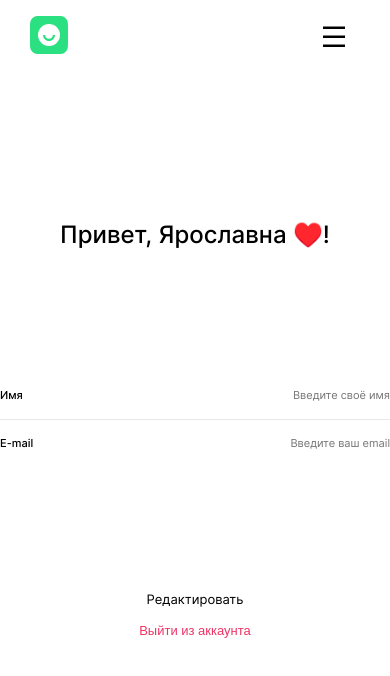
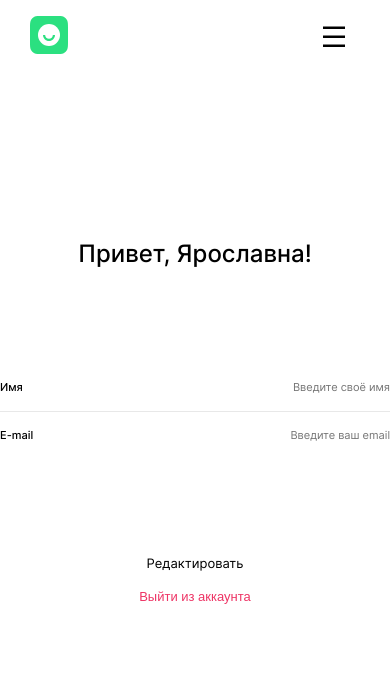
Before and after one commit to ykuptsova/movies-explorer-frontend, a React (Create React App) app: page /profile in a window 390 px wide. Shown: the top 676 px of the page. Built offline with nearby package versions, Linux system fonts and the light colour scheme.

Commit message:
profile upd
media query breakpoints added

```diff
--- a/src/components/Profile/Profile.css
+++ b/src/components/Profile/Profile.css
@@ -26,6 +26,7 @@
   font-weight: 500;
   font-size: 24px;
   line-height: 1.21;
+  text-align: center;
   margin: 0;
 }
 
@@ -76,7 +77,7 @@
 .profile__buttons-container {
   display: flex;
   flex-direction: column;
-  gap: 14px;
+  gap: 16px;
 }
 
 .profile__button-edit {
@@ -97,7 +98,6 @@
 
 .profile__button-save {
   background-color: #3456F3;
-  padding: 14px 168px;
   border-color: transparent;
   border-radius: 3px;
   color: #FFF;
@@ -107,6 +107,8 @@
   line-height: 1.21;
   transition: all .2s;
   cursor: pointer;
+  padding: 14px 168px;
+  width: 100%;
 }
 
 .profile__button-save:hover {
@@ -145,3 +147,36 @@
   text-align: center;
   color: #FF004C;
 }
+
+@media (max-width: 768px) {
+  .profile__form {
+    min-height: 445px;
+    gap: 96px;
+  }
+}
+
+@media (max-width: 320px) {
+  .profile__content {
+    padding-top: 70px;
+  }
+
+  .profile__form {
+    max-width: 260px;
+    min-height: 500px;
+    gap: 80px;
+  }
+
+  .profile__button-save {
+    padding: 15px 68px;
+  }
+
+  .profile__button-edit {
+    font-size: 12px;
+    line-height: 1.25;
+  }
+
+  .profile__button-exit {
+    font-size: 12px;
+    line-height: 1.25;
+  }
+}
--- a/src/components/Profile/Profile.js
+++ b/src/components/Profile/Profile.js
@@ -13,7 +13,7 @@ function Profile (props) {
       <Header handleSignIn={ props.handleSignIn } handleSignOut={ props.handleSignOut }/>
       <section className="profile__content">
         <form className="profile__form" name="profile">
-        <h1 className="profile__title">{`Привет, ${user.name || ''} ♥️!`}</h1>
+        <h1 className="profile__title">{`Привет, ${user.name || ''}!`}</h1>
         <div className="profile__labels-container">
           <label className="profile__label">
             <span className="profile__label-text">Имя</span>
```
